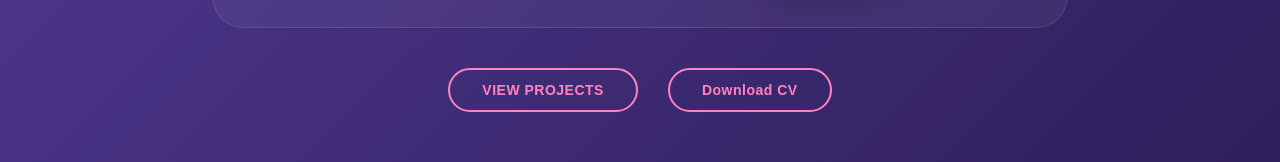
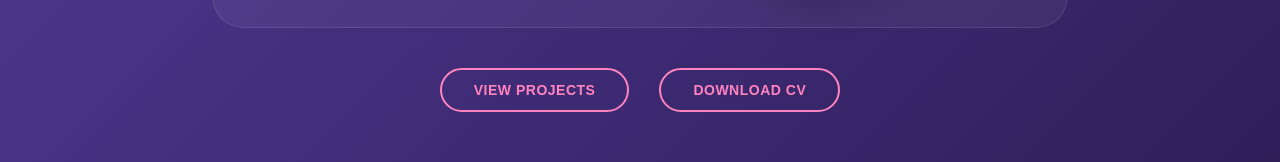
Before and after one commit to TanatswaSibanda/Tanatswa-Portfolio, a React (Vite) app: page / in a window 1280 px wide. Shown: the part 468-630 px from the top of the page. Built offline with nearby package versions, Linux system fonts and the light colour scheme.

Commit message:
Uppercase 'Download CV' button label
Update the CV download button text in src/App.jsx from 'Download CV' to 'DOWNLOAD CV' to increase emphasis/consistency in the UI.

```diff
--- a/src/App.jsx
+++ b/src/App.jsx
@@ -52,7 +52,7 @@ function App() {
             document.body.removeChild(link);
           }}
         >
-          Download CV
+          DOWNLOAD CV
         </button>
       </div>
 
```
